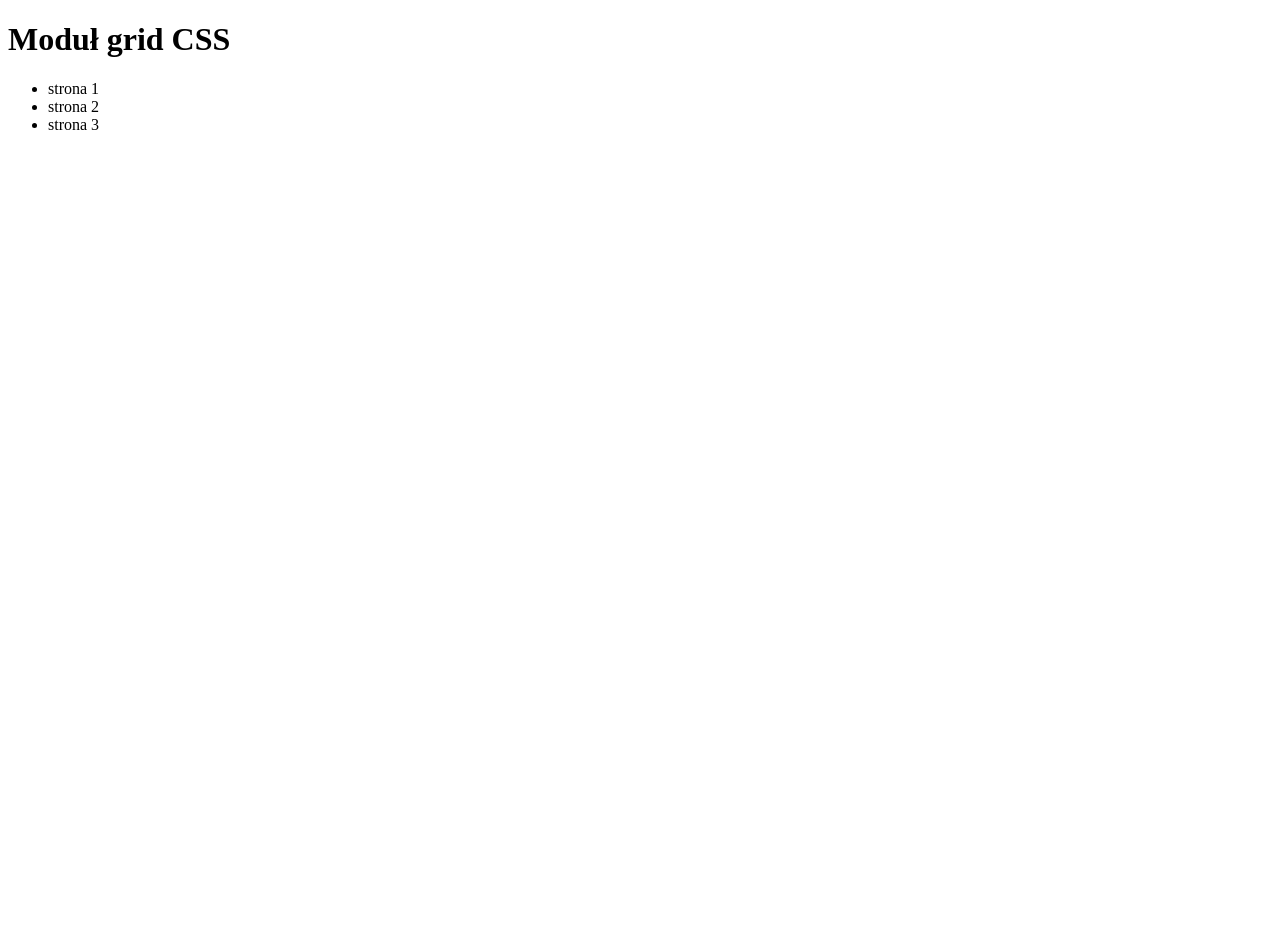
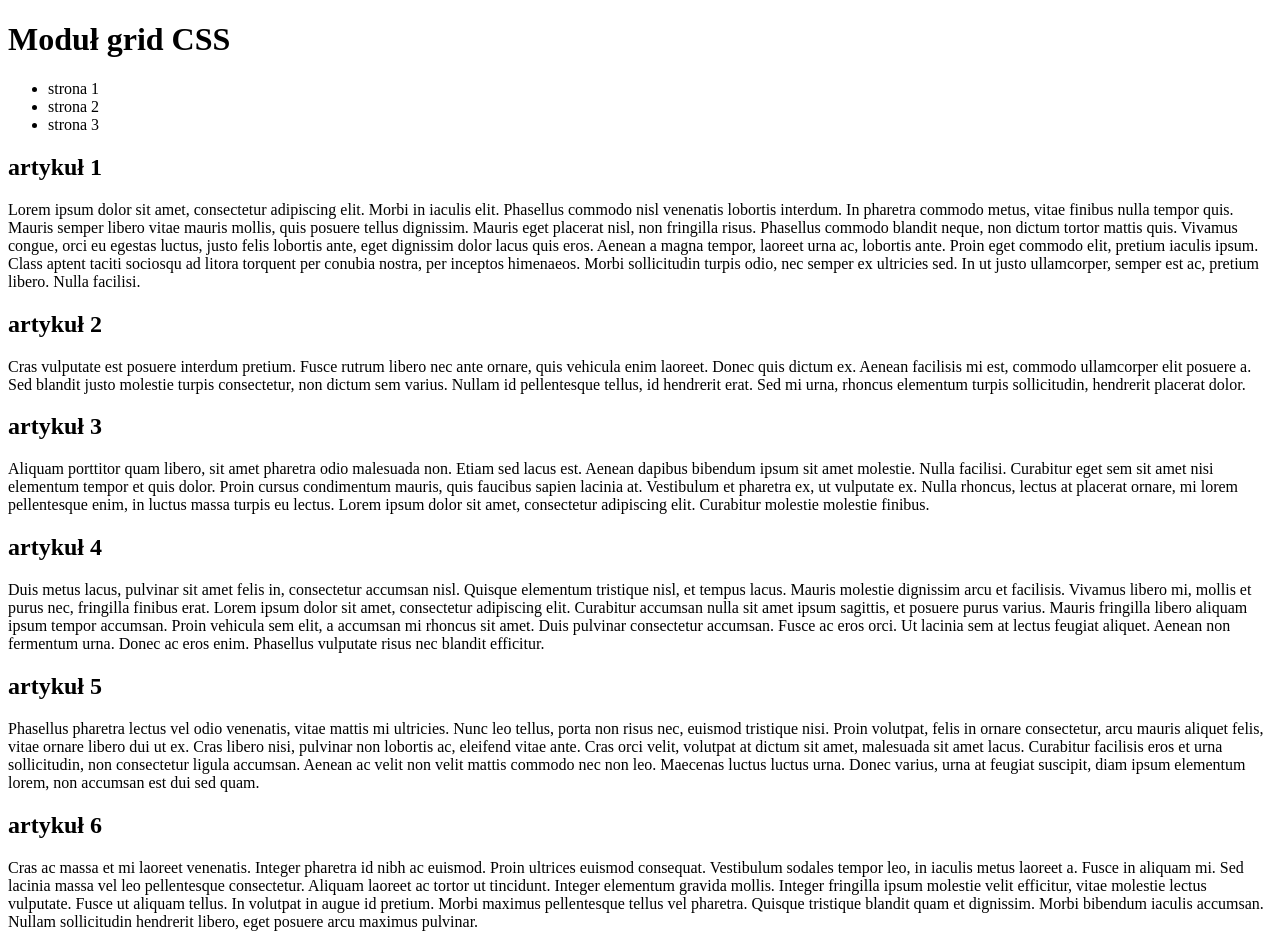
Before and after one commit to Kepinski-ei19/zadanie_24-05, a plain HTML site: page index.html in a window 1280 px wide. Before the commit the page ends 800 px from the top, so only its background shows below. Drawn offline with Linux system fonts and the light colour scheme.

Commit message:
add content to main and create other markers

```diff
--- a/index.html
+++ b/index.html
@@ -15,5 +15,38 @@
                 </ul>
             </nav>
         </header>
+        <main>
+            <article>
+                <h2>artykuł 1</h2>
+                <p>Lorem ipsum dolor sit amet, consectetur adipiscing elit. Morbi in iaculis elit. Phasellus commodo nisl venenatis lobortis interdum. In pharetra commodo metus, vitae finibus nulla tempor quis. Mauris semper libero vitae mauris mollis, quis posuere tellus dignissim. Mauris eget placerat nisl, non fringilla risus. Phasellus commodo blandit neque, non dictum tortor mattis quis. Vivamus congue, orci eu egestas luctus, justo felis lobortis ante, eget dignissim dolor lacus quis eros. Aenean a magna tempor, laoreet urna ac, lobortis ante. Proin eget commodo elit, pretium iaculis ipsum. Class aptent taciti sociosqu ad litora torquent per conubia nostra, per inceptos himenaeos. Morbi sollicitudin turpis odio, nec semper ex ultricies sed. In ut justo ullamcorper, semper est ac, pretium libero. Nulla facilisi. </p>
+            </article>
+            <article>
+                <h2>artykuł 2</h2>
+                <p>Cras vulputate est posuere interdum pretium. Fusce rutrum libero nec ante ornare, quis vehicula enim laoreet. Donec quis dictum ex. Aenean facilisis mi est, commodo ullamcorper elit posuere a. Sed blandit justo molestie turpis consectetur, non dictum sem varius. Nullam id pellentesque tellus, id hendrerit erat. Sed mi urna, rhoncus elementum turpis sollicitudin, hendrerit placerat dolor. </p>
+            </article>
+            <article>
+                <h2>artykuł 3</h2>
+                <p>Aliquam porttitor quam libero, sit amet pharetra odio malesuada non. Etiam sed lacus est. Aenean dapibus bibendum ipsum sit amet molestie. Nulla facilisi. Curabitur eget sem sit amet nisi elementum tempor et quis dolor. Proin cursus condimentum mauris, quis faucibus sapien lacinia at. Vestibulum et pharetra ex, ut vulputate ex. Nulla rhoncus, lectus at placerat ornare, mi lorem pellentesque enim, in luctus massa turpis eu lectus. Lorem ipsum dolor sit amet, consectetur adipiscing elit. Curabitur molestie molestie finibus. </p>
+            </article>
+            <article>
+                <h2>artykuł 4</h2>
+                <p>Duis metus lacus, pulvinar sit amet felis in, consectetur accumsan nisl. Quisque elementum tristique nisl, et tempus lacus. Mauris molestie dignissim arcu et facilisis. Vivamus libero mi, mollis et purus nec, fringilla finibus erat. Lorem ipsum dolor sit amet, consectetur adipiscing elit. Curabitur accumsan nulla sit amet ipsum sagittis, et posuere purus varius. Mauris fringilla libero aliquam ipsum tempor accumsan. Proin vehicula sem elit, a accumsan mi rhoncus sit amet. Duis pulvinar consectetur accumsan. Fusce ac eros orci. Ut lacinia sem at lectus feugiat aliquet. Aenean non fermentum urna. Donec ac eros enim. Phasellus vulputate risus nec blandit efficitur. </p>
+            </article>
+            <article>
+                <h2>artykuł 5</h2>
+                <p>Phasellus pharetra lectus vel odio venenatis, vitae mattis mi ultricies. Nunc leo tellus, porta non risus nec, euismod tristique nisi. Proin volutpat, felis in ornare consectetur, arcu mauris aliquet felis, vitae ornare libero dui ut ex. Cras libero nisi, pulvinar non lobortis ac, eleifend vitae ante. Cras orci velit, volutpat at dictum sit amet, malesuada sit amet lacus. Curabitur facilisis eros et urna sollicitudin, non consectetur ligula accumsan. Aenean ac velit non velit mattis commodo nec non leo. Maecenas luctus luctus urna. Donec varius, urna at feugiat suscipit, diam ipsum elementum lorem, non accumsan est dui sed quam. </p>
+            </article>
+            <article>
+                <h2>artykuł 6</h2>
+                <p>Cras ac massa et mi laoreet venenatis. Integer pharetra id nibh ac euismod. Proin ultrices euismod consequat. Vestibulum sodales tempor leo, in iaculis metus laoreet a. Fusce in aliquam mi. Sed lacinia massa vel leo pellentesque consectetur. Aliquam laoreet ac tortor ut tincidunt. Integer elementum gravida mollis. Integer fringilla ipsum molestie velit efficitur, vitae molestie lectus vulputate. Fusce ut aliquam tellus. In volutpat in augue id pretium. Morbi maximus pellentesque tellus vel pharetra. Quisque tristique blandit quam et dignissim. Morbi bibendum iaculis accumsan. Nullam sollicitudin hendrerit libero, eget posuere arcu maximus pulvinar. </p>
+            </article>
+        </main>
+        <aside id="bok1">
+        </aside>
+        <aside id="bok2">
+
+        </aside>
+        <footer>
+        </footer>
     </body>
 </html>
```
